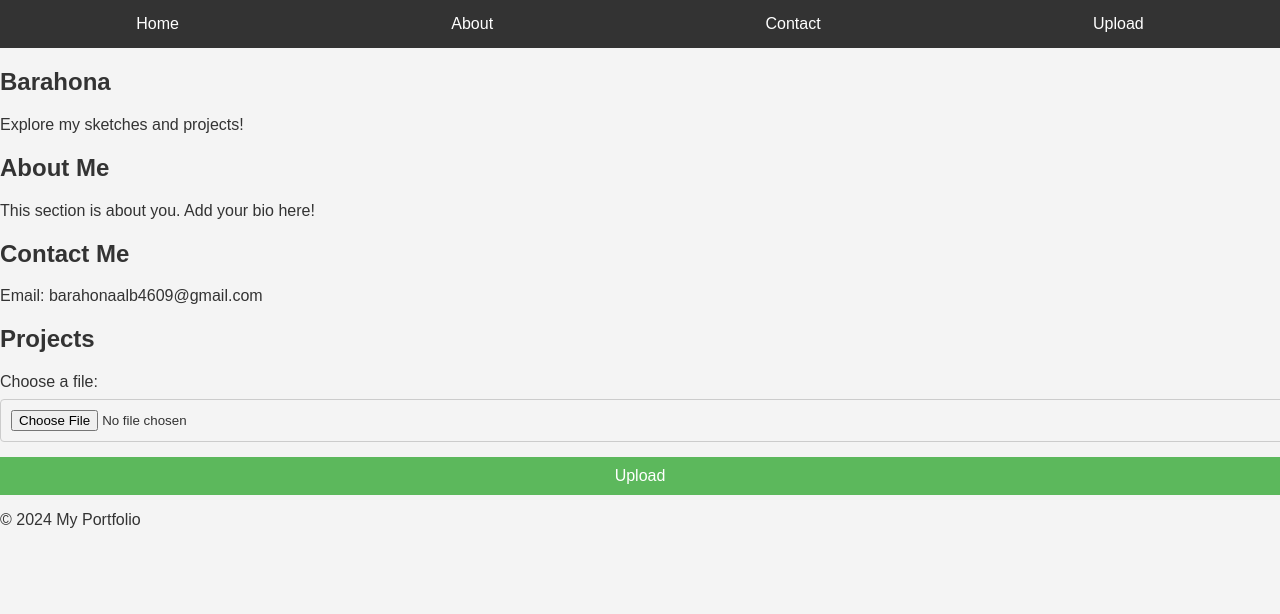
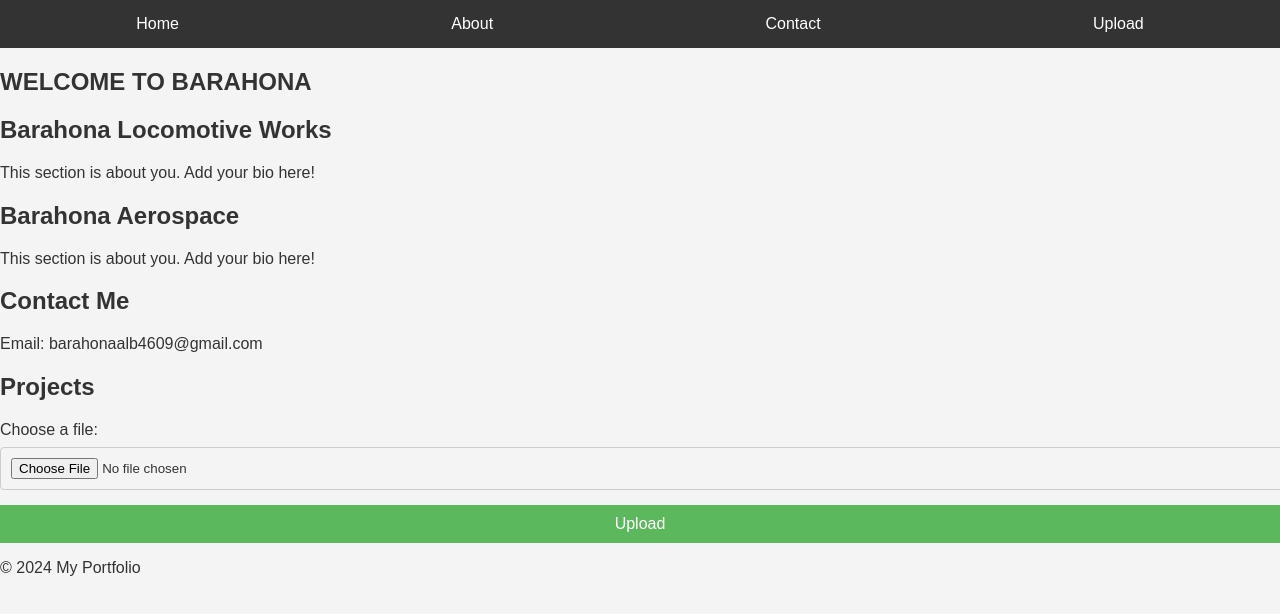
Before and after one commit to comaab/B-Page, a plain HTML site: page home.html in a window 1280 px wide. Shown: the top 614 px of the page. Drawn offline with Linux system fonts and the light colour scheme.

Commit message:
Update home.html

```diff
--- a/home.html
+++ b/home.html
@@ -20,12 +20,16 @@
 
     <main>
         <section id="home">
-            <h1>Barahona</h1>
-            <p>Explore my sketches and projects!</p>
+            <h1>WELCOME TO BARAHONA</h1>
         </section>
 
-        <section id="about">
-            <h2>About Me</h2>
+        <section id="BLW">
+            <h2>Barahona Locomotive Works</h2>
+            <p>This section is about you. Add your bio here!</p>
+        </section>
+
+        <section id="BA">
+            <h2>Barahona Aerospace</h2>
             <p>This section is about you. Add your bio here!</p>
         </section>
 
```
